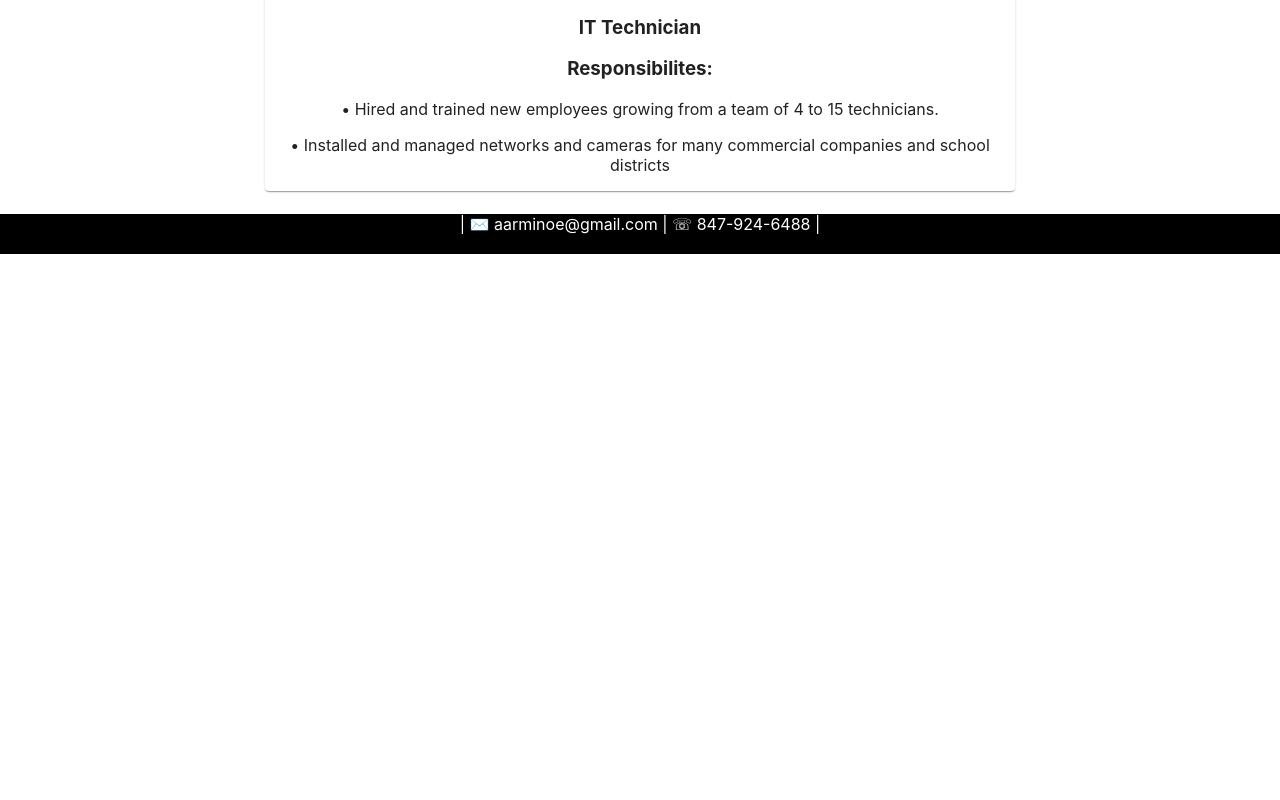
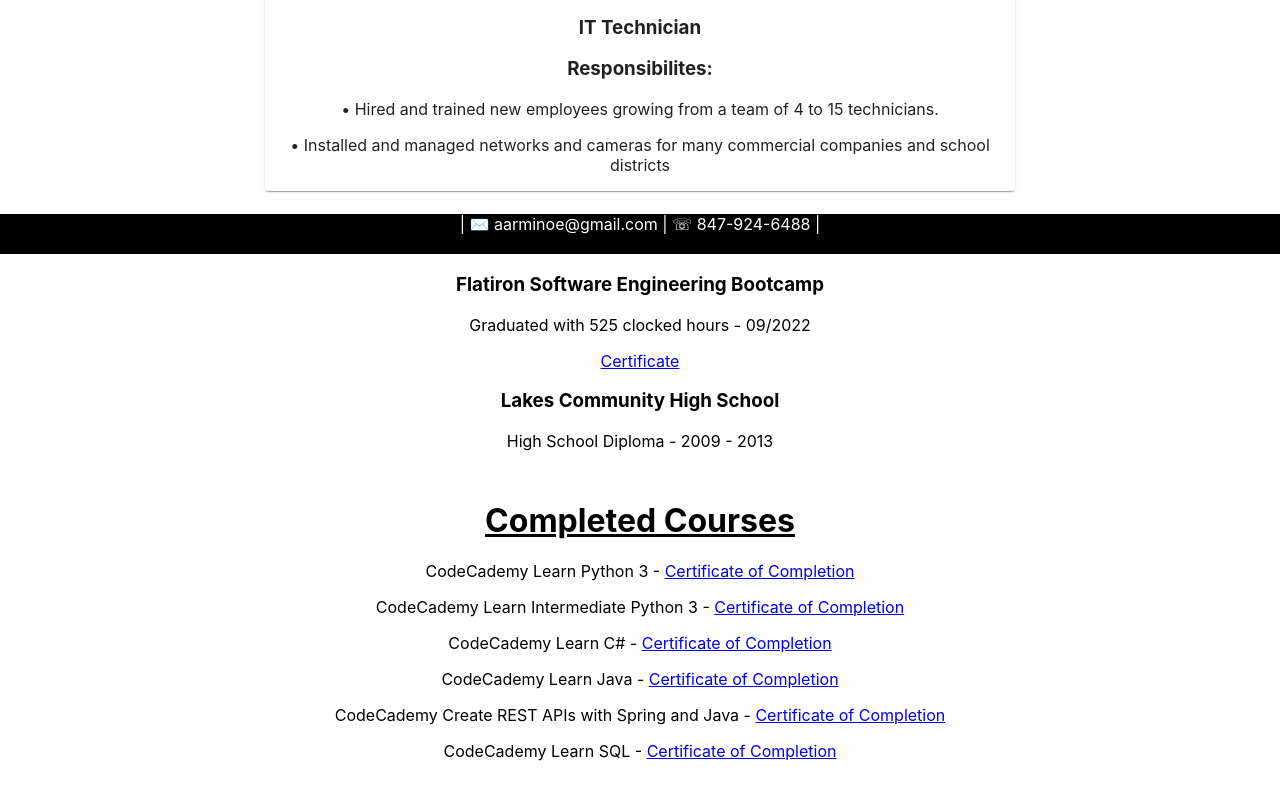
Before and after one commit to aarminoe/personal-site, a React (Create React App) app: page /job-experience in a window 1280 px wide. Shown: the part 546-1346 px from the top of the page. Before the commit the page ends 800 px from the top, so only its background shows below. Built offline with nearby package versions, Linux system fonts and the light colour scheme; no server answers.

Commit message:
added education and completed courses section, added another project to the list;

```diff
--- a/public/index.html
+++ b/public/index.html
@@ -2,14 +2,14 @@
 <html lang="en">
   <head>
     <meta charset="utf-8" />
-    <link rel="icon" href="%PUBLIC_URL%/favicon.ico" />
+    <link rel="icon" href="/favicon.ico" />
     <meta name="viewport" content="width=device-width, initial-scale=1" />
     <meta name="theme-color" content="#000000" />
     <meta
       name="description"
       content="Web site created using create-react-app"
     />
-    <link rel="apple-touch-icon" href="%PUBLIC_URL%/logo192.png" />
+    <link rel="apple-touch-icon" href="/logo192.png" />
     <!--
       manifest.json provides metadata used when your web app is installed on a
       user's mobile device or desktop. See https://developers.google.com/web/fundamentals/web-app-manifest/
--- a/src/App.css
+++ b/src/App.css
@@ -122,3 +122,19 @@
 .projects-page{
   margin-bottom: 150px;
 }
+
+.education{
+  margin-bottom: 50px;
+}
+
+.completed-courses{
+  margin-bottom: 150px;
+}
+
+.education-title{
+  text-decoration: underline;
+}
+
+.completed-courses-title{
+  text-decoration: underline;
+}
--- a/src/Experience.js
+++ b/src/Experience.js
@@ -1,5 +1,6 @@
 import React from "react";
 import { Card } from "@mui/material";
+import { Link } from "react-router-dom";
 
 function Experience() {
     return(
@@ -34,6 +35,33 @@
                     </p>
                 </div>
             </Card>
+            <div className="education">
+                <h1 className="education-title">Education</h1>
+                <div>
+                    <h3>Flatiron Software Engineering Bootcamp</h3>
+                    <p>
+                        Graduated with 525 clocked hours - 09/2022
+                        <p>
+                            <Link to='https://aaron-noe-personal-site.s3.amazonaws.com/Online+September+2022+Grad_Part1.pdf'>Certificate</Link>
+                        </p>
+                    </p>
+                </div>
+                <div>
+                    <h3>Lakes Community High School</h3>
+                    <p>
+                        High School Diploma - 2009 - 2013
+                    </p>
+                </div>
+            </div>
+            <div className="completed-courses">
+                <h1 className="completed-courses-title">Completed Courses</h1>
+                <p>CodeCademy Learn Python 3 - <Link to='https://aaron-noe-personal-site.s3.amazonaws.com/python+cert.pdf'>Certificate of Completion</Link></p>
+                <p>CodeCademy Learn Intermediate Python 3 - <Link to='https://aaron-noe-personal-site.s3.amazonaws.com/intermediate+python+cert.pdf'>Certificate of Completion</Link></p>
+                <p>CodeCademy Learn C# - <Link to='https://aaron-noe-personal-site.s3.amazonaws.com/learn+c%23+cert.pdf'>Certificate of Completion</Link></p>
+                <p>CodeCademy Learn Java - <Link to='https://aaron-noe-personal-site.s3.amazonaws.com/learn+java+cert.pdf'>Certificate of Completion</Link></p>
+                <p>CodeCademy Create REST APIs with Spring and Java - <Link to='https://aaron-noe-personal-site.s3.amazonaws.com/rest+api+spring+codecademy+cert.pdf'>Certificate of Completion</Link></p>
+                <p>CodeCademy Learn SQL - <Link to='https://aaron-noe-personal-site.s3.amazonaws.com/learn+sql+codecademy+cert.pdf'>Certificate of Completion</Link></p>
+            </div>
         </div>
     )
 }
--- a/src/Projects.js
+++ b/src/Projects.js
@@ -15,7 +15,7 @@
                         <p>• Client data from React triggers a Lambda Function through API Gateway to upload to DynamoDB</p>
                         <p>• Deployed through AWS Amplify to implement CI/CD practices</p>
                     </div>
-                    <div>Technologies: AWS Amplify, AWS Cognito, AWS API Gateway, AWS Lambda, AWS DynamoDB, AWS IAM, React, JavaScript</div>
+                    <div>Technologies: AWS Amplify, AWS Cognito, AWS API Gateway, AWS Lambda, AWS DynamoDB, AWS IAM, React, JavaScript, HTML/CSS</div>
                 </div>
             </Card>
             <Card className="single-project">
@@ -42,7 +42,19 @@
                         <p>• Developed in TypeScript to ensure minimal errors and better efficiency as application grows.</p>
                         <p>• Added a Rails backend with multiple many-to-many relationships and models.</p>
                     </div>
-                    <div> Technologies: TypeScript, JavaScript, Ruby on Rails, Firebase, Ruby, React, PostgreSQL, Active Record</div>
+                    <div> Technologies: TypeScript, JavaScript, Ruby on Rails, Firebase, Ruby, React, PostgreSQL, Active Record, HTML/CSS</div>
+                </div>
+            </Card>
+            <Card className="single-project">
+                <h1>My Clique</h1>
+                <p>Full Stack Facebook-like social media application</p>
+                <Link to='https://github.com/aarminoe/phase-4-project'>GitHub</Link> | <Link to ='https://www.youtube.com/watch?v=RhvL89a6cm8'>Demo</Link>
+                <div>
+                    <div>
+                        <p>• Implemented features including posting, comments, messaging, adding friends, subscribing to groups, likes, etc.</p>
+                        <p>• Utilized Ruby on Rails back end with multiple many-to-many relationships enabling user interaction.</p>
+                    </div>
+                    <div> Technologies: JavaScript, React, Ruby, Ruby on Rails, PostgreSQL, Active Record, HTML/CSS</div>
                 </div>
             </Card>
         </div>
```
Also changed, not shown: public/logo192.png (deleted), public/logo512.png (deleted).
